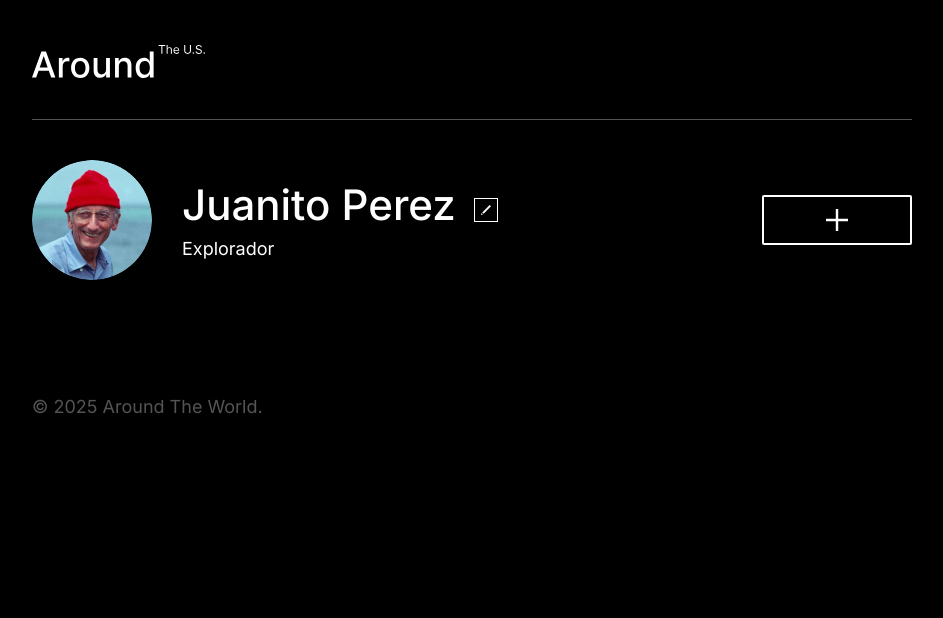
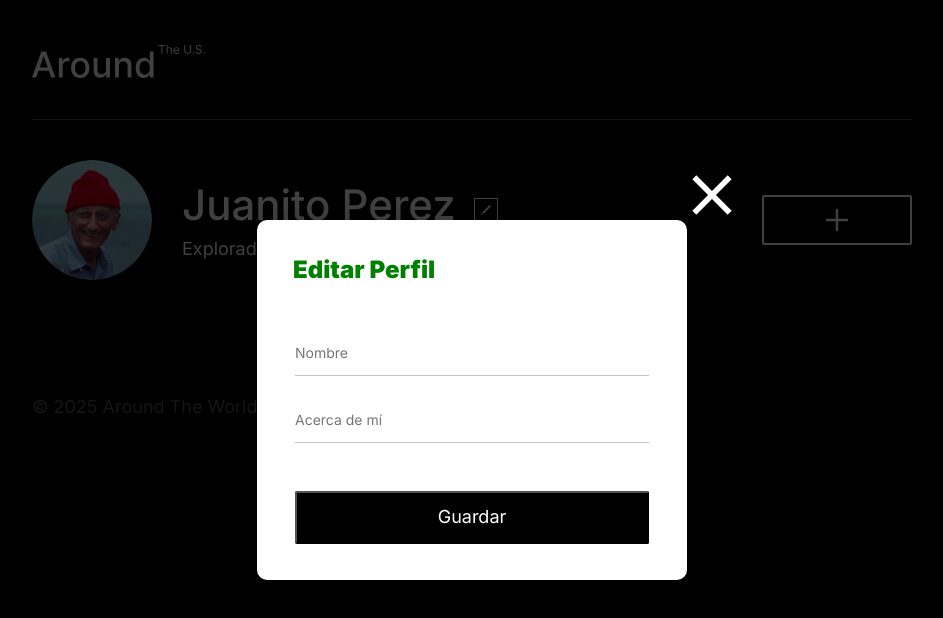
Before and after one commit to EnriqueTT/web_project_react, a React (Vite) app: page / in a window 1280 px wide. Both pictures are taken after a click on the button 653 px from the left and 209 px from the top of the page. Shown: the top 618 px of the page, without its empty margins (168-1111 px from the left). Built offline with nearby package versions, Linux system fonts and the light colour scheme.

Commit message:
Se agregan los popups editAvatar y editProfile a Main

```diff
--- a/src/components/EditAvatar/EditAvatar.jsx
+++ b/src/components/EditAvatar/EditAvatar.jsx
@@ -1,7 +1,7 @@
 export default function EditAvatar(){
 
     return(
-        <form className="popup__form form photo-form" novalidate>
+        <form className="popup__form form photo-form" noValidate>
           <fieldset className="form__fieldset">
             <label className="form__label">
               <input
--- a/src/components/Main/Main.jsx
+++ b/src/components/Main/Main.jsx
@@ -2,6 +2,8 @@ import { useState } from "react"
 import avatar from "../../images/Avatar.png"
 import Popup from "./components/Popup";
 import NewCard from "../NewCard/NewCard";
+import EditProfile from "../EditProfile/EditProfile";
+import EditAvatar from "../EditAvatar/EditAvatar";
 
 function Main() {
   const [popup, setPopup] = useState(null);
@@ -10,6 +12,14 @@ function Main() {
     title: "Nuevo lugar",
     children: <NewCard/>
   };
+  const editProfilePopup = {
+    title: "Editar Perfil",
+    children: <EditProfile/>,
+  }
+  const editAvatarPopup = {
+    title: "Cambiar Avatar",
+    children: <EditAvatar/>,
+  }
 
   function handleOpenPopup(popup) {
     console.log("holaa")
@@ -29,12 +39,14 @@ function Main() {
             className="profile__picture"
             src={avatar}
             alt="foto circular de una persona"
+            onClick={() => {handleOpenPopup(editAvatarPopup)}}
           />
           <div className="profile__overlay">✏️</div>
         </div>
         <div className="info profile__info">
           <h2 className="info__name">Juanito Perez</h2>
-          <button className="info__edit-button" type="button"></button>
+          <button className="info__edit-button" type="button"
+          onClick={() => handleOpenPopup(editProfilePopup)}></button>
           <p className="info__about">Explorador</p>
         </div>
         <button className="profile__add-button"
@@ -44,7 +56,7 @@ function Main() {
       </section>
 
       {popup && (
-        <Popup className="popup_opened"
+        <Popup
           onClose={handleClosePopup} title={popup.title} >
           {popup.children}
         </Popup>
--- a/src/components/Main/components/Popup.jsx
+++ b/src/components/Main/components/Popup.jsx
@@ -5,7 +5,7 @@ export default function Popup(props) {
         <div className="popup" >
             <div className="popup__content">
                 <button aria-label="Close modal" className="popup__close-button" type="button"
-                onClick={() => onClose()}></button>
+                onClick={ onClose}></button>
                 <h3 className="popup__title">{title}</h3>
                 {children}
             </div>
```
Also changed, not shown: src/components/EditProfile/EditProfile.jsx (line endings or trailing spaces).
